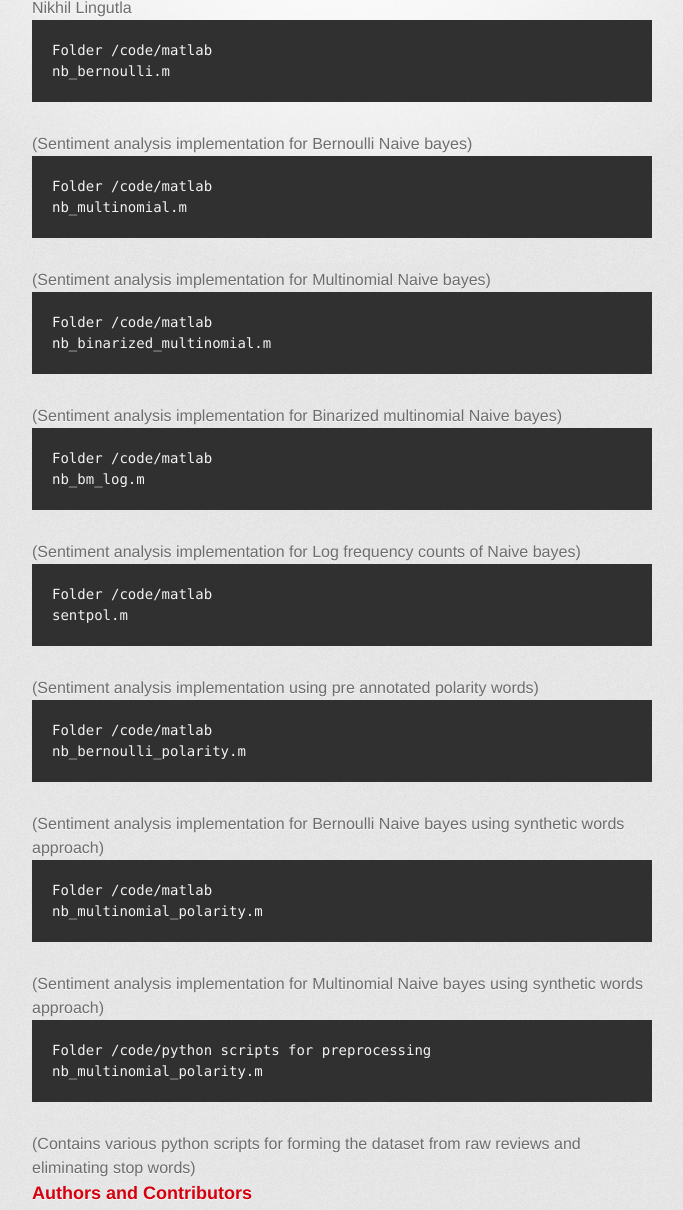
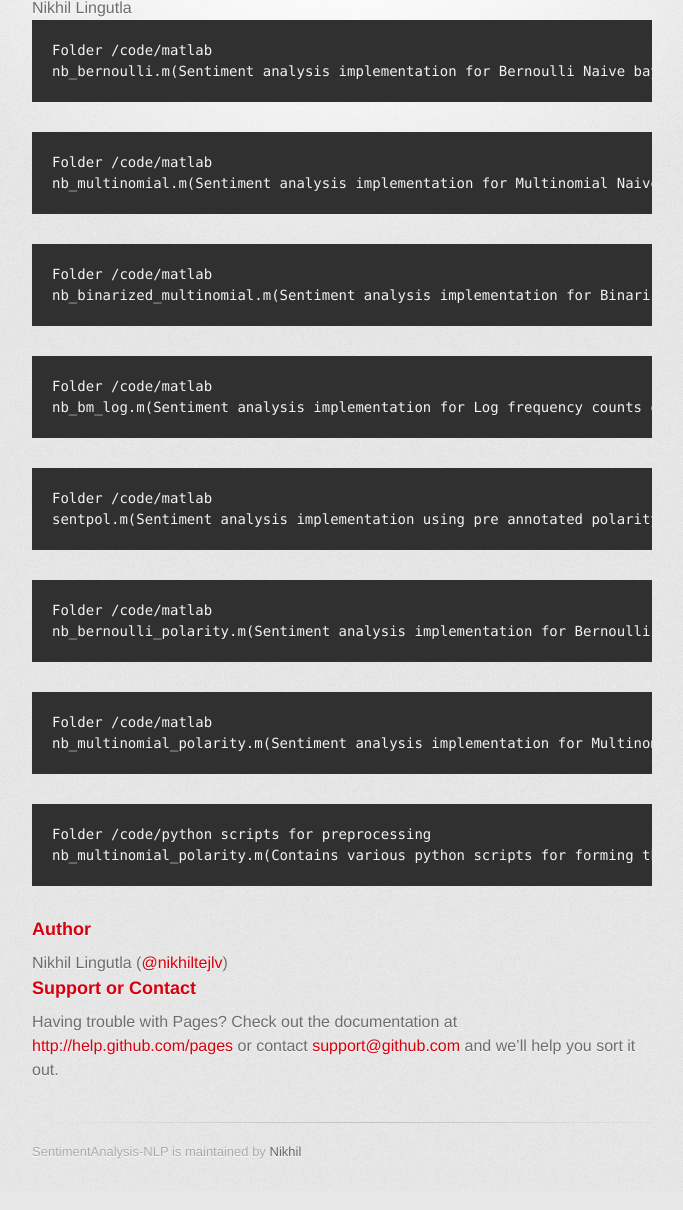
Before and after one commit to nikhl/SentimentAnalysis-NLP, a plain HTML site: page index.html in a window 1280 px wide. Shown: the part 310-1520 px from the top of the page, without its empty margins (298-981 px from the left). Drawn offline with Linux system fonts and the light colour scheme; a web font is replaced by a local one.

Commit message:
Page canges

```diff
--- a/index.html
+++ b/index.html
@@ -36,48 +36,32 @@
 Nikhil Lingutla
 
 <pre><code>Folder /code/matlab
-nb_bernoulli.m</code></pre>
-
-(Sentiment analysis implementation for Bernoulli Naive bayes)
+nb_bernoulli.m</code>(Sentiment analysis implementation for Bernoulli Naive bayes)</pre>
 
 <pre><code>Folder /code/matlab
-nb_multinomial.m</code></pre>
-
-(Sentiment analysis implementation for Multinomial Naive bayes)
+nb_multinomial.m</code>(Sentiment analysis implementation for Multinomial Naive bayes)</pre>
 
 <pre><code>Folder /code/matlab
-nb_binarized_multinomial.m</code></pre>
-
-(Sentiment analysis implementation for Binarized multinomial Naive bayes)
+nb_binarized_multinomial.m</code>(Sentiment analysis implementation for Binarized multinomial Naive bayes)</pre>
 
 <pre><code>Folder /code/matlab
-nb_bm_log.m</code></pre>
-
-(Sentiment analysis implementation for Log frequency counts of Naive bayes)
+nb_bm_log.m</code>(Sentiment analysis implementation for Log frequency counts of Naive bayes)</pre>
 
 <pre><code>Folder /code/matlab
-sentpol.m</code></pre>
-
-(Sentiment analysis implementation using pre annotated polarity words)
+sentpol.m</code>(Sentiment analysis implementation using pre annotated polarity words)</pre>
 
 <pre><code>Folder /code/matlab
-nb_bernoulli_polarity.m</code></pre>
-
-(Sentiment analysis implementation for Bernoulli Naive bayes using synthetic words approach)
+nb_bernoulli_polarity.m</code>(Sentiment analysis implementation for Bernoulli Naive bayes using synthetic words approach)</pre>
 
 <pre><code>Folder /code/matlab
-nb_multinomial_polarity.m</code></pre>
-
-(Sentiment analysis implementation for Multinomial Naive bayes using synthetic words approach)
+nb_multinomial_polarity.m</code>(Sentiment analysis implementation for Multinomial Naive bayes using synthetic words approach)</pre>
 
 <pre><code>Folder /code/python scripts for preprocessing
-nb_multinomial_polarity.m</code></pre>
+nb_multinomial_polarity.m</code>(Contains various python scripts for forming the dataset from raw reviews and eliminating stop words)</pre>
 
-(Contains various python scripts for forming the dataset from raw reviews and eliminating stop words)
+<h3>Author</h3>
 
-<h3>Authors and Contributors</h3>
-
-<p>You can <a href="https://github.com/blog/821" class="user-mention">@mention</a> a GitHub username to generate a link to their profile. The resulting <code>&lt;a&gt;</code> element will link to the contributor's GitHub Profile. For example: Nikhil Lingutla (<a href="https://github.com/nikhiltejlv" class="user-mention">@nikhiltejlv</a>
+Nikhil Lingutla (<a href="https://github.com/nikhiltejlv" class="user-mention">@nikhiltejlv</a>)
 
 <h3>Support or Contact</h3>
 
```
Also changed, not shown: 1 other file.
